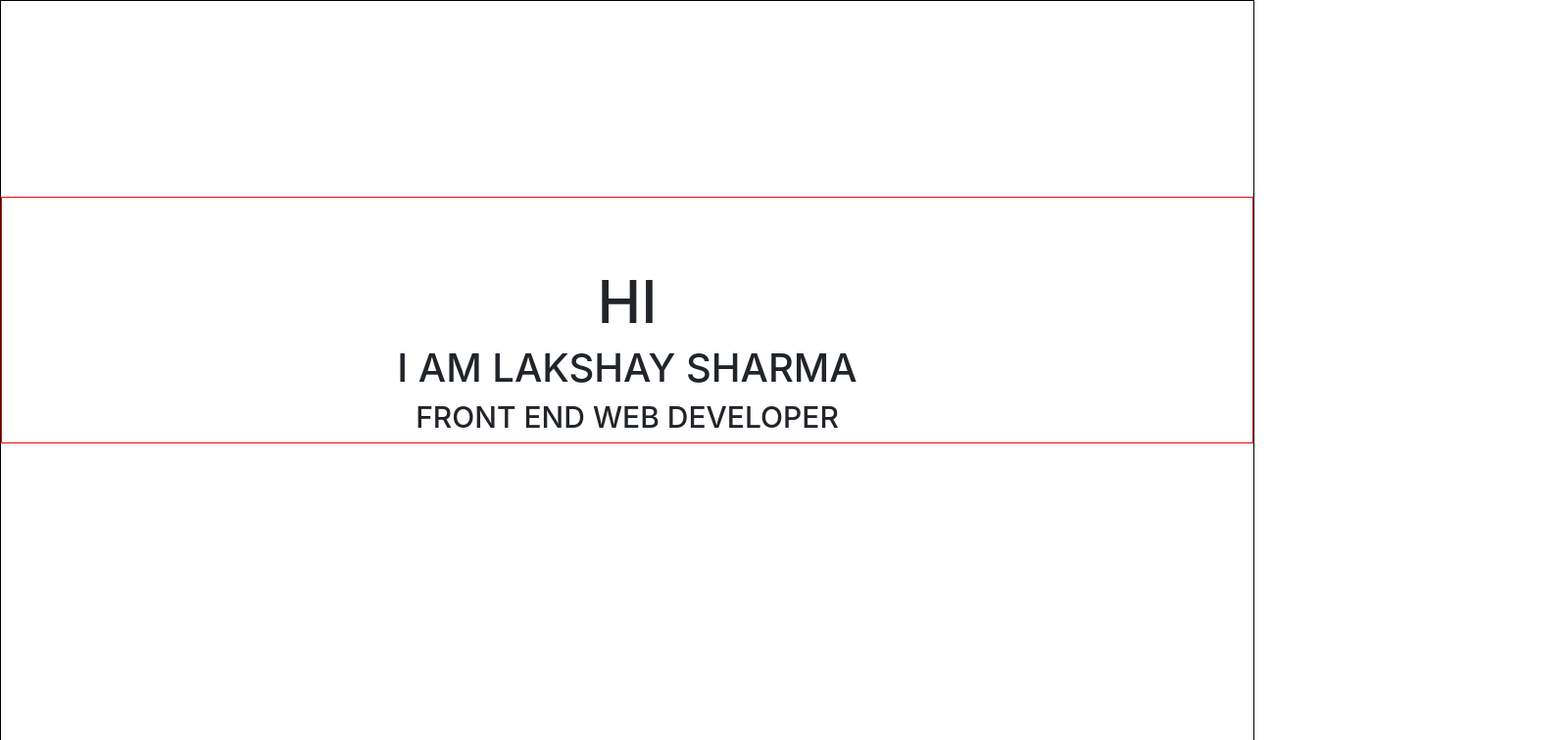
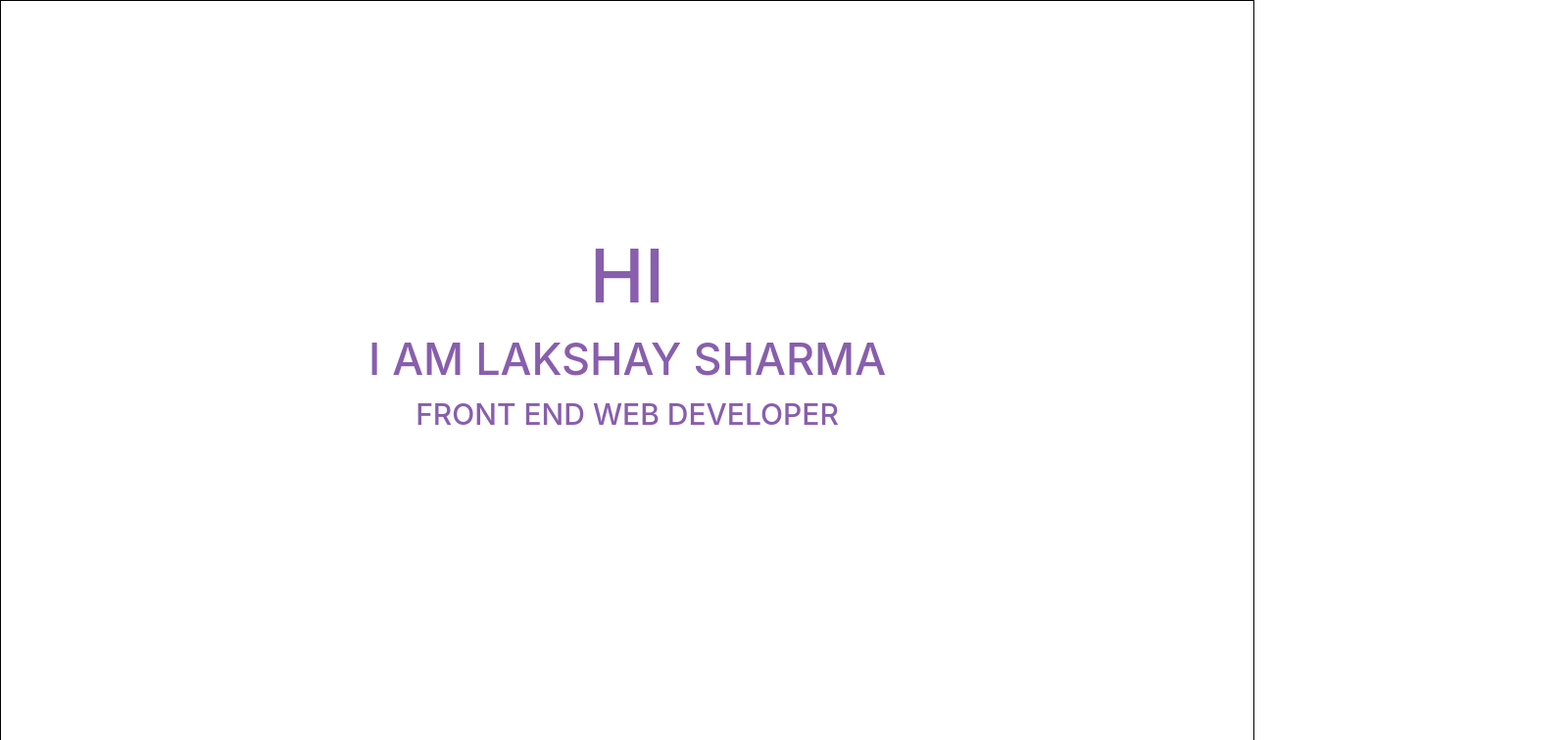
Before and after one commit to LakshayLakshaySharma/LakshaySharma_Portfolio, a React (Create React App) app: page / in a window 1280 px wide. Shown: the top 756 px of the page at 98% size, 1599 px wide, since content can reach past the window. Built offline with nearby package versions, Linux system fonts and the light colour scheme.

Commit message:
add some animation in BriefIntro.js

```diff
--- a/src/components/BriefIntro.js
+++ b/src/components/BriefIntro.js
@@ -1,27 +1,30 @@
-import React from 'react'
-
+import React from "react";
+import { motion } from "framer-motion";
 
 function BriefIntro() {
-let styling={
-  border : '1px solid black',
-  height : '100vh',
-  textAlign : 'center',
-  margin : 'auto',
+  let styling = {
+    border: "1px solid black",
+    height: "100vh",
+    textAlign: "center",
+    margin: "auto",
+  };
 
+  return (
+    <div  style={styling}>
+      {/* there is a X and Y propertis in framer motion that is not in the css styling, if the X property is in postive number(1,2,3,4) then the element is goes to the right and is it is a negitive number (-1,-2,-3,-4) then is goes to the left */}
+      {/* and same with the Y, if Y is in positive number the element goes to the down and if the Y is in postive then the element goes to the upward */}
+
+      <motion.div
+        animate={{ scale: 1.5, color: "#885EAD", y : 200, }}
+
+        // style={{ marginTop: "25vh" }}
+      >
+        <h1 style={{ fontSize: "50px", marginTop: "70px" }}>HI</h1>
+        <h2 style={{ fontSize: "30px" }}>I AM LAKSHAY SHARMA</h2>
+        <h4 style={{ fontSize: "20px" }}>FRONT END WEB DEVELOPER</h4>
+      </motion.div>
+    </div>
+  );
 }
 
-
-  return (
-
-    <div style={styling}>
-        <div style={{border:'1px solid red', marginTop:'25vh'}}>
-            <h1 style={{fontSize : '60px' , marginTop:'70px'}}>HI</h1>
-            <h2 style={{fontSize : '40px'}}>I AM LAKSHAY SHARMA</h2>
-            <h4 style={{fontSize : '30px'}}>FRONT END WEB DEVELOPER</h4>
-
-        </div>
-    </div>
-  )
-}
-
-export default BriefIntro
+export default BriefIntro;
```
